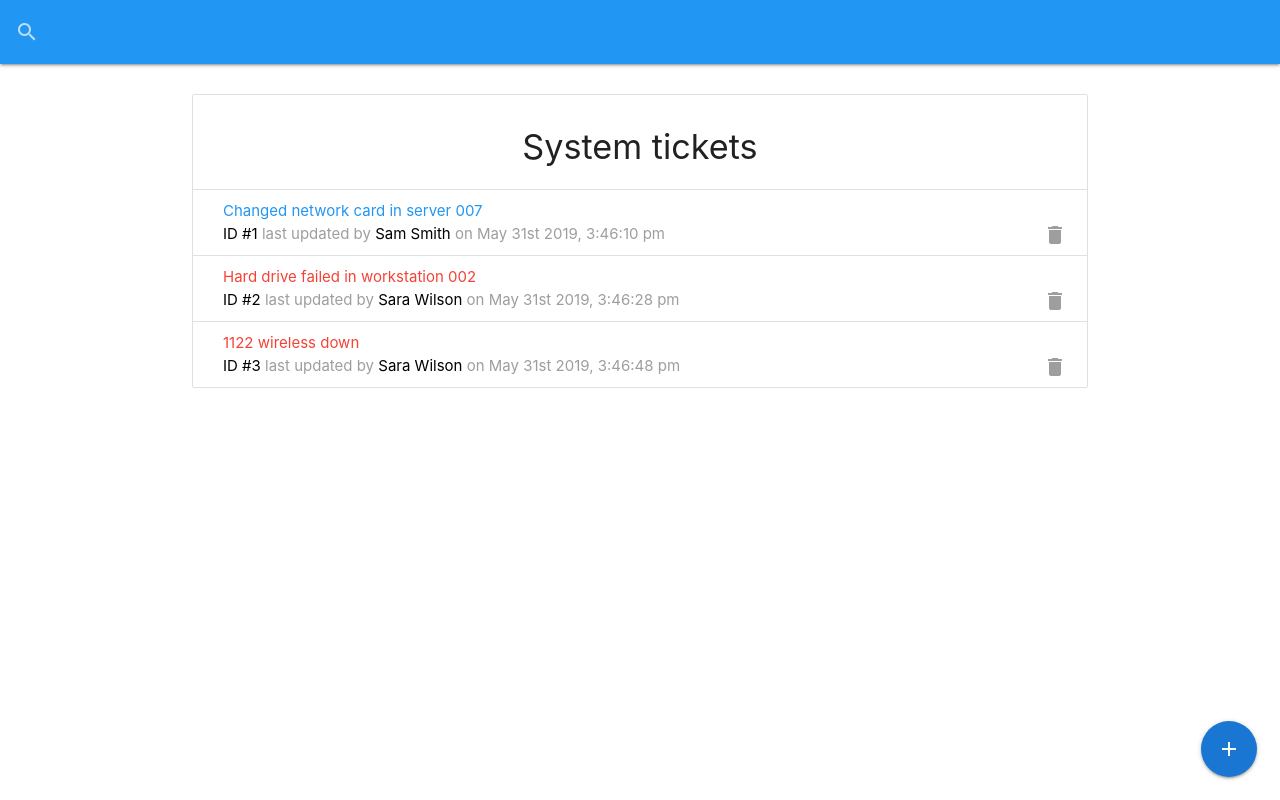
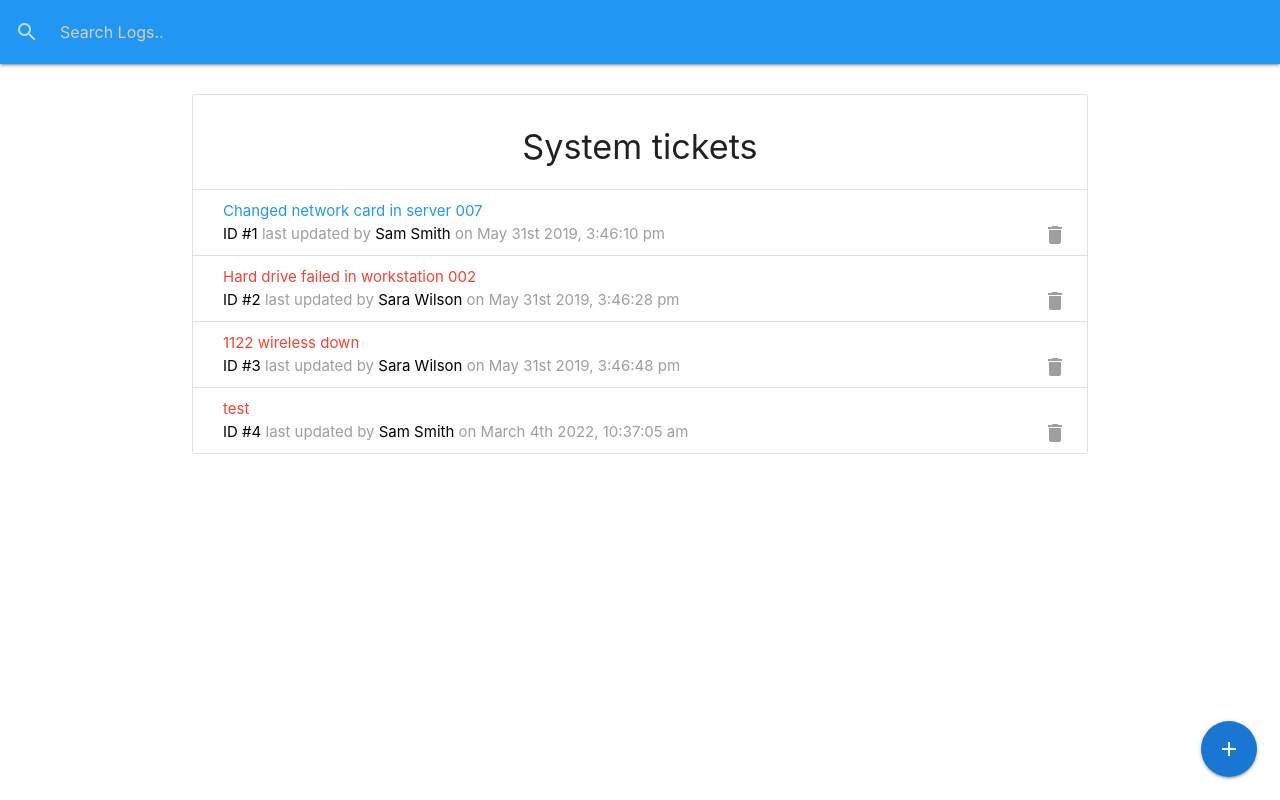
Before and after one commit to TommyM0ntana/rtticketing, a React (Create React App) app: page / in a window 1280 px wide. Built offline with nearby package versions, Linux system fonts and the light colour scheme; data requests are answered from the project's data file.

Commit message:
add search filter functionatily

```diff
--- a/db.json
+++ b/db.json
@@ -20,6 +20,13 @@
       "tech": "Sara Wilson",
       "date": "2019-05-31T15:46:48.690Z",
       "id": 3
+    },
+    {
+      "message": "test",
+      "attention": true,
+      "tech": "Sam Smith",
+      "date": "2022-03-04T10:37:05.986Z",
+      "id": 4
     }
   ],
   "techs": [
--- a/src/actions/ticketsActions.js
+++ b/src/actions/ticketsActions.js
@@ -106,7 +106,7 @@ export const updateTicket = (ticket) => async (dispatch) => {
   }
 }
 
-export const searchTICKETS = (text) => async (dispatch) => {
+export const searchTickets = (text) => async (dispatch) => {
   try {
     setLoading()
 
--- a/src/components/layout/SearchBar.js
+++ b/src/components/layout/SearchBar.js
@@ -1,12 +1,27 @@
-import React from "react"
+import React, { useRef } from "react"
+import { connect } from "react-redux"
+import PropTypes from "prop-types"
+import { searchTickets } from "../../actions/ticketsActions"
 
-const SearchBar = () => {
+const SearchBar = ({ searchTickets }) => {
+  const text = useRef("")
+
+  const onChange = (e) => {
+    searchTickets(text.current.value)
+  }
+
   return (
     <nav style={{ marginBottom: "30px" }} className="blue">
       <div className="nav-wrapper">
         <form>
           <div className="input-field">
-            <input id="search" type="search" />
+            <input
+              id="search"
+              type="search"
+              placeholder="Search Logs.."
+              ref={text}
+              onChange={onChange}
+            />
             <label className="label-icon" htmlFor="search">
               <i className="material-icons">search</i>
             </label>
@@ -18,4 +33,8 @@ const SearchBar = () => {
   )
 }
 
-export default SearchBar
+SearchBar.propTypes = {
+  searchLogs: PropTypes.func.isRequired,
+}
+
+export default connect(null, { searchTickets })(SearchBar)
```
